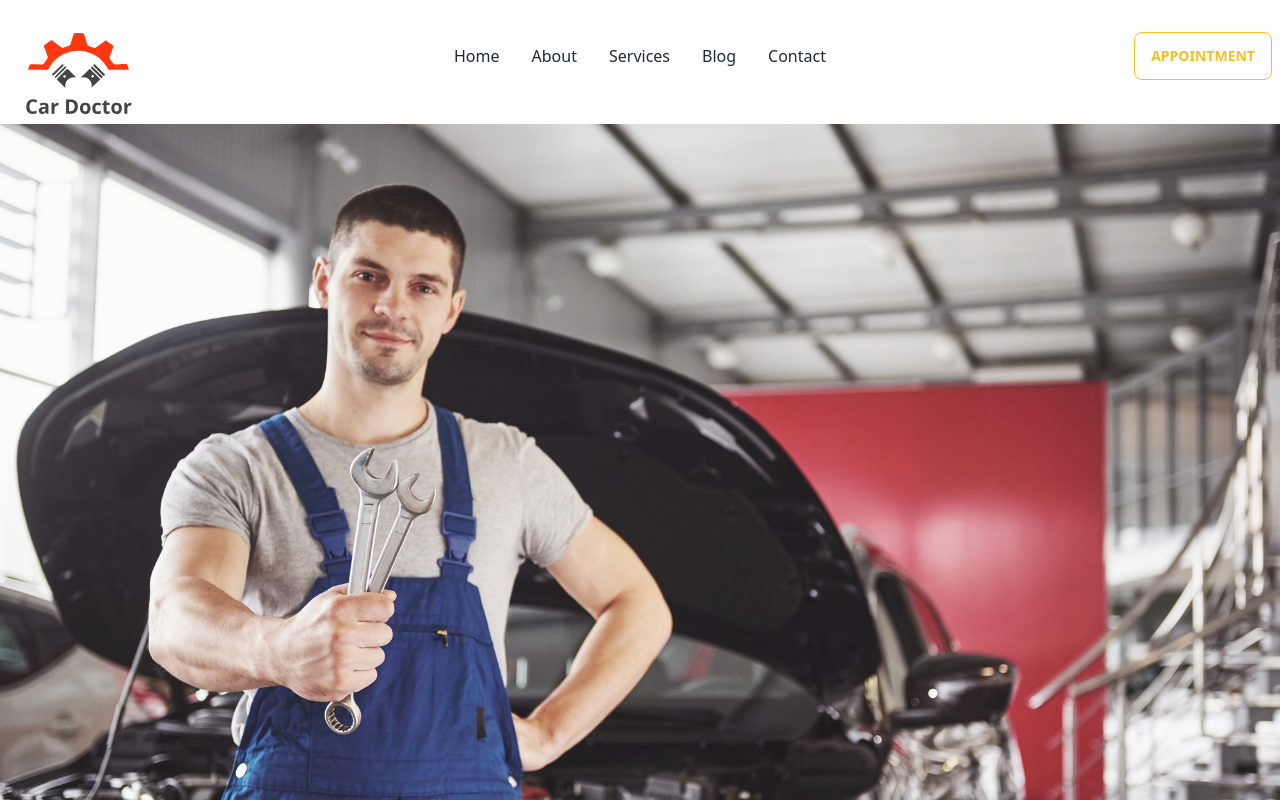
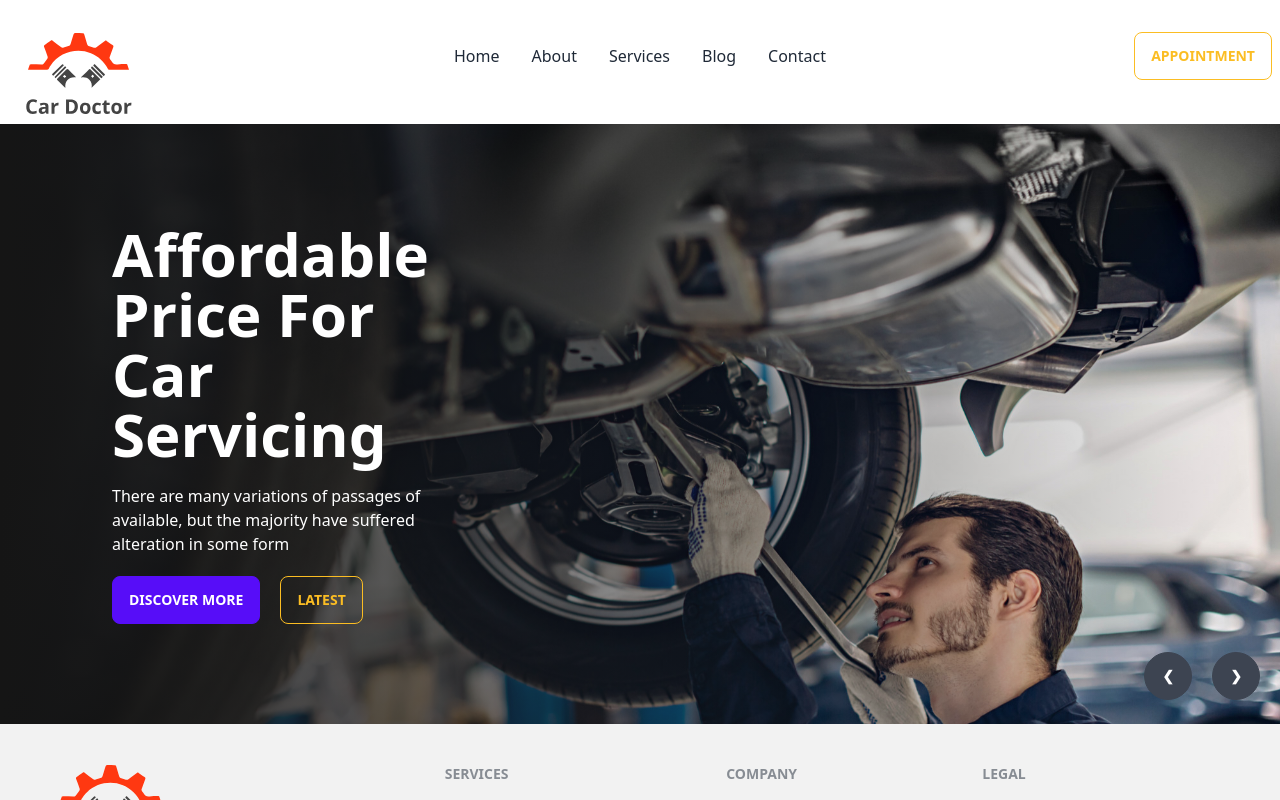
Before and after one commit to SR-Chowdhury/ML-11-Module-69, a React (Vite) app in the folder car-doctor-client/: page / in a window 1280 px wide. Shown: the top 800 px of the page. Built offline with nearby package versions, Linux system fonts and the light colour scheme.

Commit message:
69-4 Style Banner Component with gradient overlay done

```diff
--- a/car-doctor-client/src/Pages/Home/Slider/Slider.jsx
+++ b/car-doctor-client/src/Pages/Home/Slider/Slider.jsx
@@ -1,37 +1,81 @@
 import React from 'react';
-import img1 from '../../../assets/images/banner/1.jpg';
+import img1 from '../../../assets/images/banner/5.jpg';
 import img2 from '../../../assets/images/banner/2.jpg';
 import img3 from '../../../assets/images/banner/3.jpg';
 import img4 from '../../../assets/images/banner/4.jpg';
-import img5 from '../../../assets/images/banner/5.jpg';
-import img6 from '../../../assets/images/banner/6.jpg';
 
 const Slider = () => {
 
-    const sliderBtn = <>
-        <div className="absolute flex justify-end transform -translate-y-1/2 left-5 right-5 bottom-0">
-            <a href="#slide4" className="btn btn-circle mr-5">❮</a>
-            <a href="#slide2" className="btn btn-circle">❯</a>
-        </div>
-    </>
-
+    //
     return (
         <div className="carousel w-full">
-            <div id="slide1" className="carousel-item relative w-full">
-                <img src={img1} className="w-full" />
-                { sliderBtn }
+            <div id="slide1" className="carousel-item relative w-full h-[600px]">
+                <img src={img1} className="w-screen h-screen" />
+                <div className="absolute flex h-full w-full items-center left-0 top-0 bg-gradient-to-r from-[#151515] to-[rgba(21, 21, 21, 0)] ">
+                    <div className='text-white space-y-5 pl-28 w-1/3'>
+                        <h1 className='text-6xl font-bold'>Affordable Price For Car Servicing</h1>
+                        <p>There are many variations of passages of  available, but the majority have suffered alteration in some form</p>
+                        <div>
+                            <button className="btn btn-primary mr-5">Discover More</button>
+                            <button className="btn btn-outline btn-warning">Latest</button>
+                        </div>
+                    </div>
+                </div>
+                <div className="absolute flex justify-end transform -translate-y-1/2 left-5 right-5 bottom-0">
+                    <a href="#slide4" className="btn btn-circle mr-5">❮</a>
+                    <a href="#slide2" className="btn btn-circle">❯</a>
+                </div>
             </div>
-            <div id="slide2" className="carousel-item relative w-full">
-                <img src={img2} className="w-full" />
-                { sliderBtn }
+            <div id="slide2" className="carousel-item relative w-full h-[600px]">
+                <img src={img2} className="w-screen h-screen" />
+                <div className="absolute flex h-full w-full items-center left-0 top-0 bg-gradient-to-r from-[#151515] to-[rgba(21, 21, 21, 0)] ">
+                    <div className='text-white space-y-5 pl-28 w-1/3'>
+                        <h1 className='text-6xl font-bold'>Affordable Price For Car Servicing</h1>
+                        <p>There are many variations of passages of  available, but the majority have suffered alteration in some form</p>
+                        <div>
+                            <button className="btn btn-primary mr-5">Discover More</button>
+                            <button className="btn btn-outline btn-warning">Latest</button>
+                        </div>
+                    </div>
+                </div>
+                <div className="absolute flex justify-end transform -translate-y-1/2 left-5 right-5 bottom-0">
+                    <a href="#slide1" className="btn btn-circle mr-5">❮</a>
+                    <a href="#slide3" className="btn btn-circle">❯</a>
+                </div>
             </div>
-            <div id="slide3" className="carousel-item relative w-full">
-                <img src={img3} className="w-full" />
-                { sliderBtn }
+            <div id="slide3" className="carousel-item relative w-full h-[600px]">
+                <img src={img3} className="w-screen h-screen" />
+                <div className="absolute flex h-full w-full items-center left-0 top-0 bg-gradient-to-r from-[#151515] to-[rgba(21, 21, 21, 0)] ">
+                    <div className='text-white space-y-5 pl-28 w-1/3'>
+                        <h1 className='text-6xl font-bold'>Affordable Price For Car Servicing</h1>
+                        <p>There are many variations of passages of  available, but the majority have suffered alteration in some form</p>
+                        <div>
+                            <button className="btn btn-primary mr-5">Discover More</button>
+                            <button className="btn btn-outline btn-warning">Latest</button>
+                        </div>
+                    </div>
+                </div>
+                <div className="absolute flex justify-end transform -translate-y-1/2 left-5 right-5 bottom-0">
+                    <a href="#slide2" className="btn btn-circle mr-5">❮</a>
+                    <a href="#slide4" className="btn btn-circle">❯</a>
+                </div>
             </div>
-            <div id="slide4" className="carousel-item relative w-full">
-                <img src={img4} className="w-full" />
-                { sliderBtn }
+            <div id="slide4" className="carousel-item relative w-full h-[600px]">
+                <img src={img4} className="w-screen h-screen" />
+                <div className="absolute flex h-full w-full items-center left-0 top-0 bg-gradient-to-r from-[#151515] to-[rgba(21, 21, 21, 0)] ">
+                    <div className='text-white space-y-5 pl-28 w-1/3'>
+                        <h1 className='text-6xl font-bold'>Affordable Price For Car Servicing</h1>
+                        <p>There are many variations of passages of  available, but the majority have suffered alteration in some form</p>
+                        <div>
+                            <button className="btn btn-primary mr-5">Discover More</button>
+                            <button className="btn btn-outline btn-warning">Latest</button>
+                        </div>
+                    </div>
+                </div>
+                <div className="absolute flex justify-end transform -translate-y-1/2 left-5 right-5 bottom-0">
+                    <a href="#slide3" className="btn btn-circle mr-5">❮</a>
+                    <a href="#slide1" className="btn btn-circle">❯</a>
+                </div>
             </div>
         </div>
     );
```
